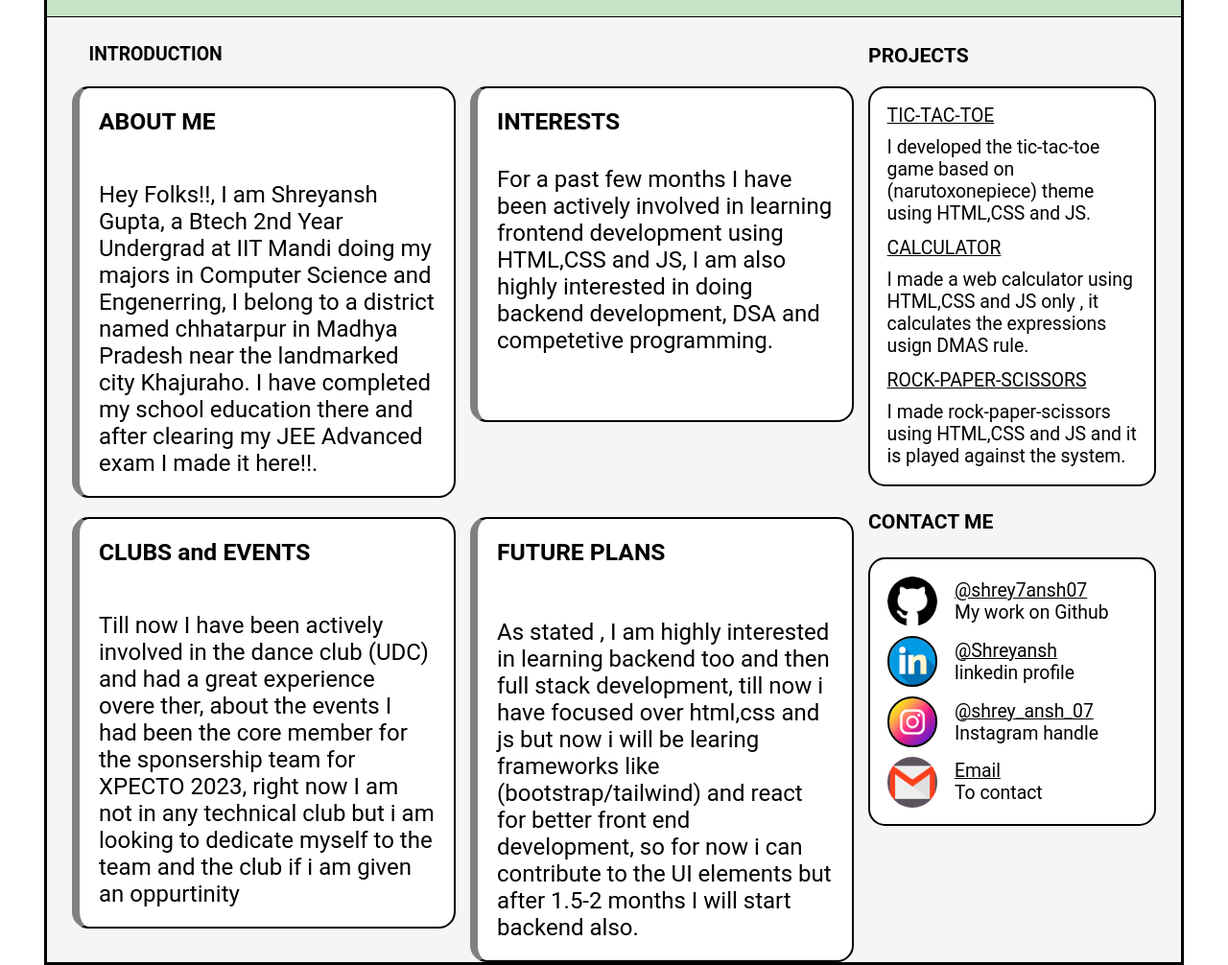
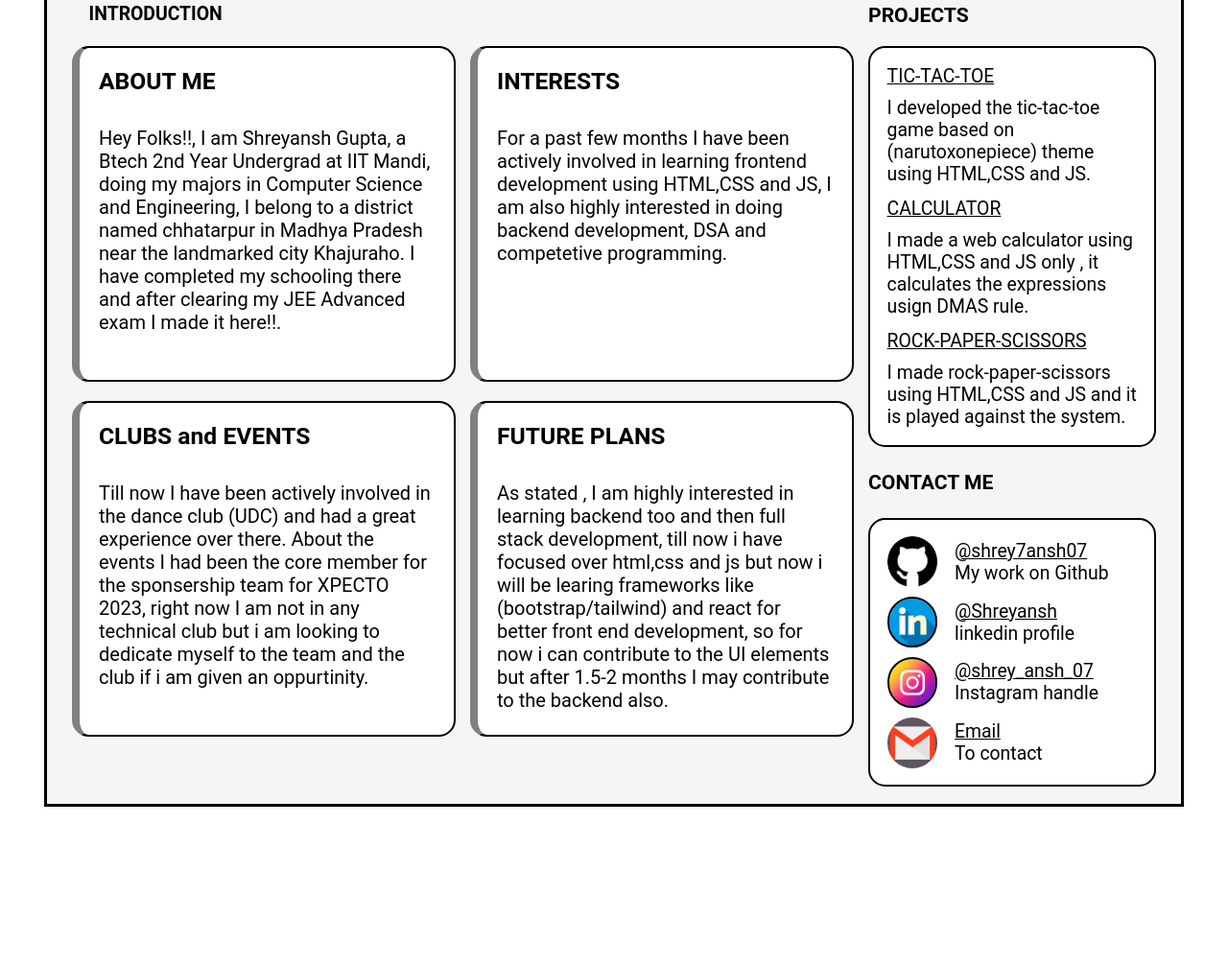
Before and after one commit to shrey7ansh07/portfolio, a plain HTML site: page index.html in a window 1280 px wide. Shown: the part 311-1317 px from the top of the page at 96% size. After the commit the page ends 1152 px from the top, so only its background shows below. Drawn offline with Linux system fonts and the light colour scheme.

Commit message:
made a few changes

```diff
--- a/index.html
+++ b/index.html
@@ -88,10 +88,10 @@
             <h3>ABOUT ME</h3>
             <div class="text">
               Hey Folks!!, I am Shreyansh Gupta, a Btech 2nd Year Undergrad at
-              IIT Mandi doing my majors in Computer Science and Engenerring, I
+              IIT Mandi, doing my majors in Computer Science and Engineering, I
               belong to a district named chhatarpur in Madhya Pradesh near the
-              landmarked city Khajuraho. I have completed my school education
-              there and after clearing my JEE Advanced exam I made it here!!.
+              landmarked city Khajuraho. I have completed my schooling there and
+              after clearing my JEE Advanced exam I made it here!!.
             </div>
           </div>
           <div class="projects">
@@ -109,10 +109,10 @@
             <h3>CLUBS and EVENTS</h3>
             <div class="text">
               Till now I have been actively involved in the dance club (UDC) and
-              had a great experience overe ther, about the events I had been the
+              had a great experience over there. About the events I had been the
               core member for the sponsership team for XPECTO 2023, right now I
               am not in any technical club but i am looking to dedicate myself
-              to the team and the club if i am given an oppurtinity
+              to the team and the club if i am given an oppurtinity.
             </div>
           </div>
           <div class="projects">
@@ -123,7 +123,7 @@
               and js but now i will be learing frameworks like
               (bootstrap/tailwind) and react for better front end development,
               so for now i can contribute to the UI elements but after 1.5-2
-              months I will start backend also.
+              months I may contribute to the backend also.
             </div>
           </div>
         </div>
--- a/style.css
+++ b/style.css
@@ -16,7 +16,7 @@
 }
 .text
 {
-    font-size: 24px;
+    font-size: 20px;
 }
 body
 {
```
